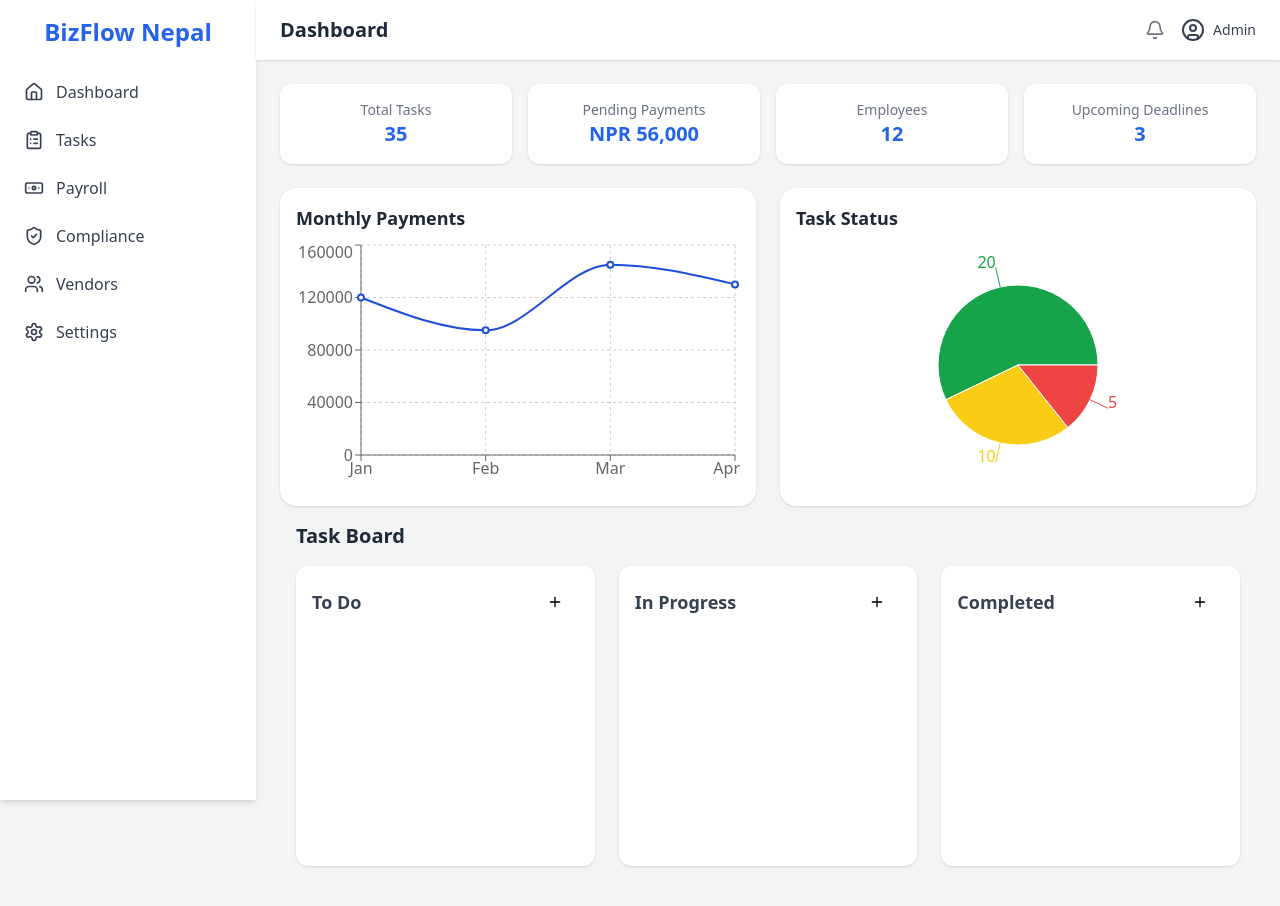
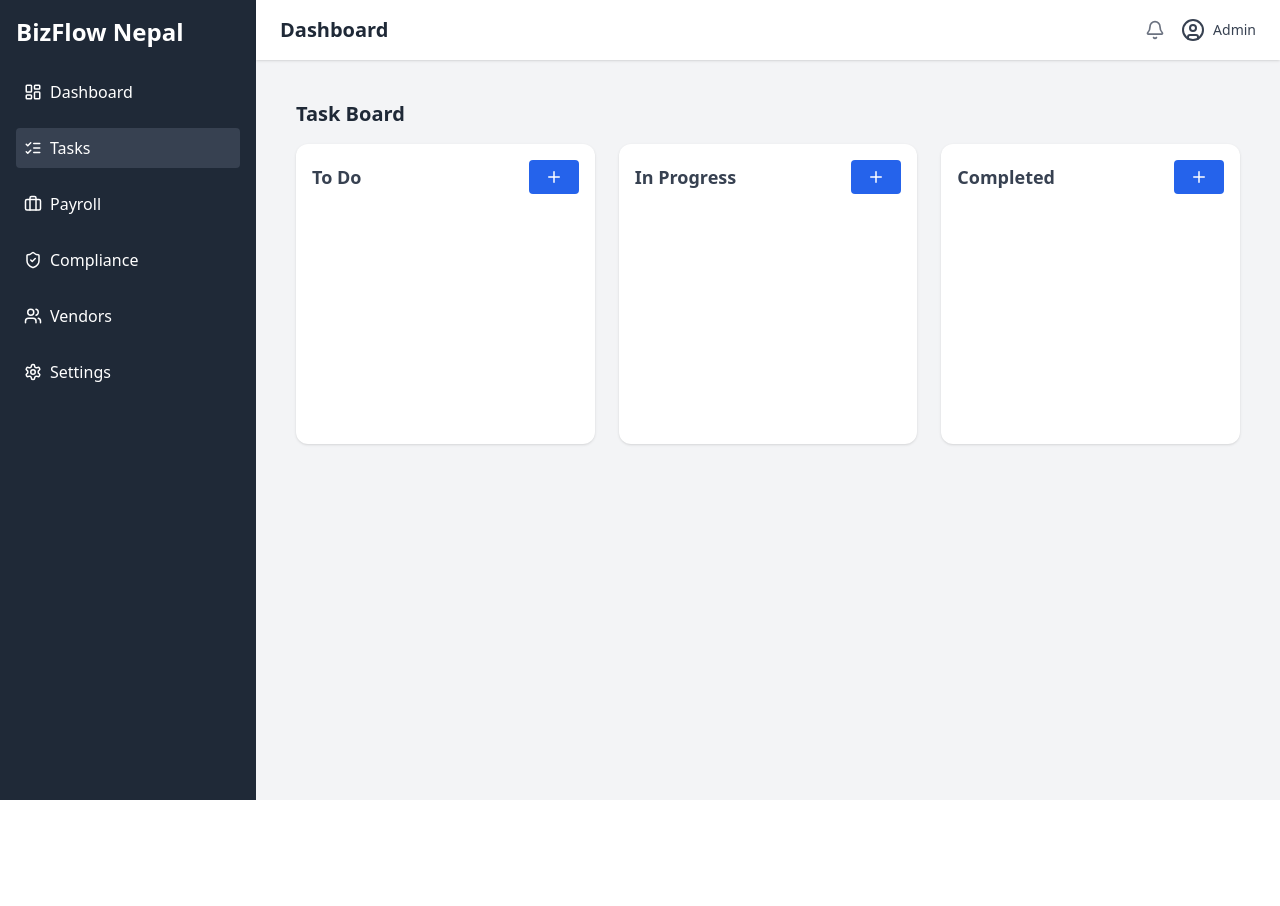
Before and after one commit to Aashish-Maharjan/bizzflow, a React (Create React App) app in the folder bizzflow-frontend/: page /tasks in a window 1280 px wide. After the commit the page ends 800 px from the top, so only its background shows below. Built offline with nearby package versions, Linux system fonts and the light colour scheme.

Commit message:
fix:Added mutiple pages along with proper routes

```diff
--- a/bizzflow-frontend/src/App.jsx
+++ b/bizzflow-frontend/src/App.jsx
@@ -1,14 +1,25 @@
+// src/App.jsx
+import { BrowserRouter as Router, Routes, Route } from 'react-router-dom';
 import Layout from './components/layout/Layout';
 import Dashboard from './components/pages/Dashboard';
 import Tasks from './components/pages/Tasks';
-
+import Compliance from './components/pages/Compliance';
+import Vendors from './components/pages/Vendors';
+import Settings from './components/pages/Settings';
+import Payroll from './components/pages/Payroll';
 
 function App() {
   return (
-    <Layout>
-      <Dashboard/>
-      <Tasks/>
-    </Layout>
+      <Layout>
+        <Routes>
+        <Route path="/" element={<Dashboard />} />
+  <Route path="/tasks" element={<Tasks />} />
+  <Route path="/payroll" element={<Payroll />} />
+  <Route path="/compliance" element={<Compliance />} />
+  <Route path="/vendors" element={<Vendors />} />
+  <Route path="/settings" element={<Settings />} />
+        </Routes>
+      </Layout>
   );
 }
 
--- a/bizzflow-frontend/src/components/layout/Sidebar.jsx
+++ b/bizzflow-frontend/src/components/layout/Sidebar.jsx
@@ -1,31 +1,77 @@
-import { Home, ClipboardList, Banknote, ShieldCheck, Users, Settings } from 'lucide-react';
-import { Link } from 'react-router-dom';
+// src/components/layout/Sidebar.jsx
+import { Link, useLocation } from 'react-router-dom';
+import {
+  LayoutDashboard,
+  ListChecks,
+  Briefcase,
+  ShieldCheck,
+  Users,
+  Settings,
+} from 'lucide-react';
 
-const navItems = [
-  { name: 'Dashboard', icon: Home, path: '/' },
-  { name: 'Tasks', icon: ClipboardList, path: '/tasks' },
-  { name: 'Payroll', icon: Banknote, path: '/payroll' },
-  { name: 'Compliance', icon: ShieldCheck, path: '/compliance' },
-  { name: 'Vendors', icon: Users, path: '/vendors' },
-  { name: 'Settings', icon: Settings, path: '/settings' },
-];
+export const Sidebar = () => {
+  const location = useLocation();
+  const isActive = (path) => location.pathname === path;
 
-export function Sidebar() {
   return (
-    <aside className="w-64 bg-white dark:bg-gray-800 shadow-md h-screen p-4 hidden md:block">
-      <h1 className="text-2xl font-bold text-center text-blue-600 mb-6">BizFlow Nepal</h1>
-      <nav className="space-y-2">
-        {navItems.map(({ name, icon: Icon, path }) => (
-          <Link
-            key={name}
-            to={path}
-            className="flex items-center space-x-3 p-2 rounded hover:bg-blue-100 dark:hover:bg-blue-900 text-gray-700 dark:text-white"
-          >
-            <Icon className="w-5 h-5" />
-            <span>{name}</span>
-          </Link>
-        ))}
+    <aside className="w-64 bg-gray-800 text-white p-4">
+      <h1 className="text-2xl font-bold mb-6">BizFlow Nepal</h1>
+      <nav className="space-y-4">
+        <Link
+          to="/"
+          className={`flex items-center gap-2 p-2 rounded hover:bg-gray-700 ${
+            isActive('/') ? 'bg-gray-700' : ''
+          }`}
+        >
+          <LayoutDashboard size={18} />
+          Dashboard
+        </Link>
+        <Link
+          to="/tasks"
+          className={`flex items-center gap-2 p-2 rounded hover:bg-gray-700 ${
+            isActive('/tasks') ? 'bg-gray-700' : ''
+          }`}
+        >
+          <ListChecks size={18} />
+          Tasks
+        </Link>
+        <Link
+          to="/payroll"
+          className={`flex items-center gap-2 p-2 rounded hover:bg-gray-700 ${
+            isActive('/payroll') ? 'bg-gray-700' : ''
+          }`}
+        >
+          <Briefcase size={18} />
+          Payroll
+        </Link>
+        <Link
+          to="/compliance"
+          className={`flex items-center gap-2 p-2 rounded hover:bg-gray-700 ${
+            isActive('/compliance') ? 'bg-gray-700' : ''
+          }`}
+        >
+          <ShieldCheck size={18} />
+          Compliance
+        </Link>
+        <Link
+          to="/vendors"
+          className={`flex items-center gap-2 p-2 rounded hover:bg-gray-700 ${
+            isActive('/vendors') ? 'bg-gray-700' : ''
+          }`}
+        >
+          <Users size={18} />
+          Vendors
+        </Link>
+        <Link
+          to="/settings"
+          className={`flex items-center gap-2 p-2 rounded hover:bg-gray-700 ${
+            isActive('/settings') ? 'bg-gray-700' : ''
+          }`}
+        >
+          <Settings size={18} />
+          Settings
+        </Link>
       </nav>
     </aside>
   );
-}
+};
--- /dev/null
+++ b/bizzflow-frontend/src/components/pages/Card.jsx
@@ -0,0 +1,8 @@
+export default function Card({ title, value }) {
+    return (
+      <div className="bg-white dark:bg-gray-800 rounded-xl p-4 shadow flex flex-col items-center justify-center">
+        <h4 className="text-sm text-gray-500 dark:text-gray-300">{title}</h4>
+        <span className="text-xl font-bold text-blue-600 dark:text-blue-400">{value}</span>
+      </div>
+    );
+  }
--- /dev/null
+++ b/bizzflow-frontend/src/components/pages/Compliance.jsx
@@ -0,0 +1,11 @@
+import React from 'react'
+
+const Compliance = () => {
+  return (
+    <div>
+
+    </div>
+  )
+}
+
+export default Compliance
--- a/bizzflow-frontend/src/components/pages/Dashboard.jsx
+++ b/bizzflow-frontend/src/components/pages/Dashboard.jsx
@@ -2,7 +2,7 @@ import {
     LineChart, Line, XAxis, YAxis, Tooltip, CartesianGrid, ResponsiveContainer,
     PieChart, Pie, Cell
   } from 'recharts';
-
+import Card from './Card';
   const lineData = [
     { month: 'Jan', payments: 120000 },
     { month: 'Feb', payments: 95000 },
@@ -67,13 +67,3 @@ import {
       </div>
     );
   }
-
-
-  function Card({ title, value }) {
-    return (
-      <div className="bg-white dark:bg-gray-800 rounded-xl p-4 shadow flex flex-col items-center justify-center">
-        <h4 className="text-sm text-gray-500 dark:text-gray-300">{title}</h4>
-        <span className="text-xl font-bold text-blue-600 dark:text-blue-400">{value}</span>
-      </div>
-    );
-  }
--- /dev/null
+++ b/bizzflow-frontend/src/components/pages/Payroll.jsx
@@ -0,0 +1,11 @@
+import React from 'react'
+
+const Payroll = () => {
+  return (
+    <div>
+
+    </div>
+  )
+}
+
+export default Payroll
--- /dev/null
+++ b/bizzflow-frontend/src/components/pages/Settings.jsx
@@ -0,0 +1,11 @@
+import React from 'react'
+
+const Settings = () => {
+  return (
+    <div>
+
+    </div>
+  )
+}
+
+export default Settings
--- a/bizzflow-frontend/src/components/pages/Tasks.jsx
+++ b/bizzflow-frontend/src/components/pages/Tasks.jsx
@@ -4,9 +4,9 @@ import {
   DialogHeader,
   DialogTitle,
   DialogTrigger,
-} from "../components/ui/Dialog";
-import { Input } from "../components/ui/Input";
-import { Button } from "../components/ui/Button";
+} from "../ui/Dialog";
+import { Input } from "../ui/Input";
+import { Button } from "../ui/Button";
 import { Plus } from "lucide-react";
 import { useState } from "react";
 import { DragDropContext, Droppable, Draggable } from "@hello-pangea/dnd";
--- /dev/null
+++ b/bizzflow-frontend/src/components/pages/Vendors.jsx
@@ -0,0 +1,11 @@
+import React from 'react'
+
+const Vendors = () => {
+  return (
+    <div>
+
+    </div>
+  )
+}
+
+export default Vendors
--- a/bizzflow-frontend/src/components/ui/Dialog.jsx
+++ b/bizzflow-frontend/src/components/ui/Dialog.jsx
@@ -1,11 +1,51 @@
-import React from 'react';
+import React, { createContext, useContext, useState } from "react";
+
+const DialogContext = createContext();
 
 export const Dialog = ({ children }) => {
+  const [open, setOpen] = useState(false);
+
   return (
-    <div className="fixed inset-0 bg-black bg-opacity-50 flex justify-center items-center">
-      <div className="bg-white p-6 rounded shadow-lg">
+    <DialogContext.Provider value={{ open, setOpen }}>
+      {children}
+    </DialogContext.Provider>
+  );
+};
+
+export const DialogTrigger = ({ children, asChild = false }) => {
+  const { setOpen } = useContext(DialogContext);
+
+  const trigger = React.cloneElement(children, {
+    onClick: () => setOpen(true),
+  });
+
+  return asChild ? trigger : <button onClick={() => setOpen(true)}>{children}</button>;
+};
+
+export const DialogContent = ({ children }) => {
+  const { open, setOpen } = useContext(DialogContext);
+
+  if (!open) return null;
+
+  return (
+    <div className="fixed inset-0 bg-black bg-opacity-50 flex justify-center items-center z-50">
+      <div className="bg-white p-6 rounded shadow-lg w-full max-w-md relative">
+        <button
+          onClick={() => setOpen(false)}
+          className="absolute top-2 right-2 text-gray-500 hover:text-gray-800"
+        >
+          ✕
+        </button>
         {children}
       </div>
     </div>
   );
 };
+
+export const DialogHeader = ({ children }) => (
+  <div className="mb-4 border-b pb-2">{children}</div>
+);
+
+export const DialogTitle = ({ children }) => (
+  <h2 className="text-xl font-semibold">{children}</h2>
+);
--- a/bizzflow-frontend/src/main.jsx
+++ /dev/null
@@ -1,13 +0,0 @@
-import React from 'react';
-import ReactDOM from 'react-dom/client';
-import App from './App.jsx';
-import { BrowserRouter } from 'react-router-dom';
-import './index.css';
-
-ReactDOM.createRoot(document.getElementById('root')).render(
-  <React.StrictMode>
-    <BrowserRouter>
-      <App />
-    </BrowserRouter>
-  </React.StrictMode>
-);
```
